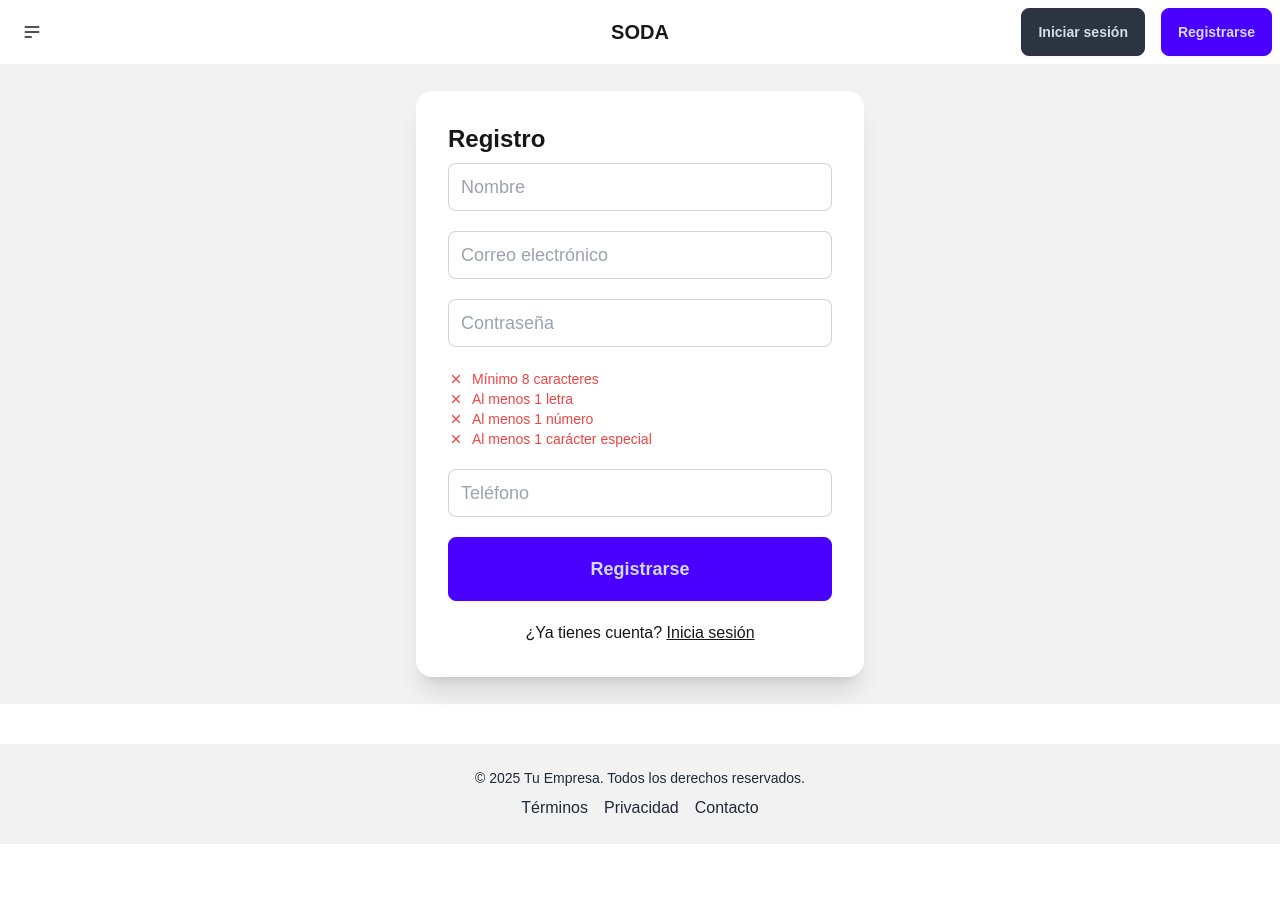
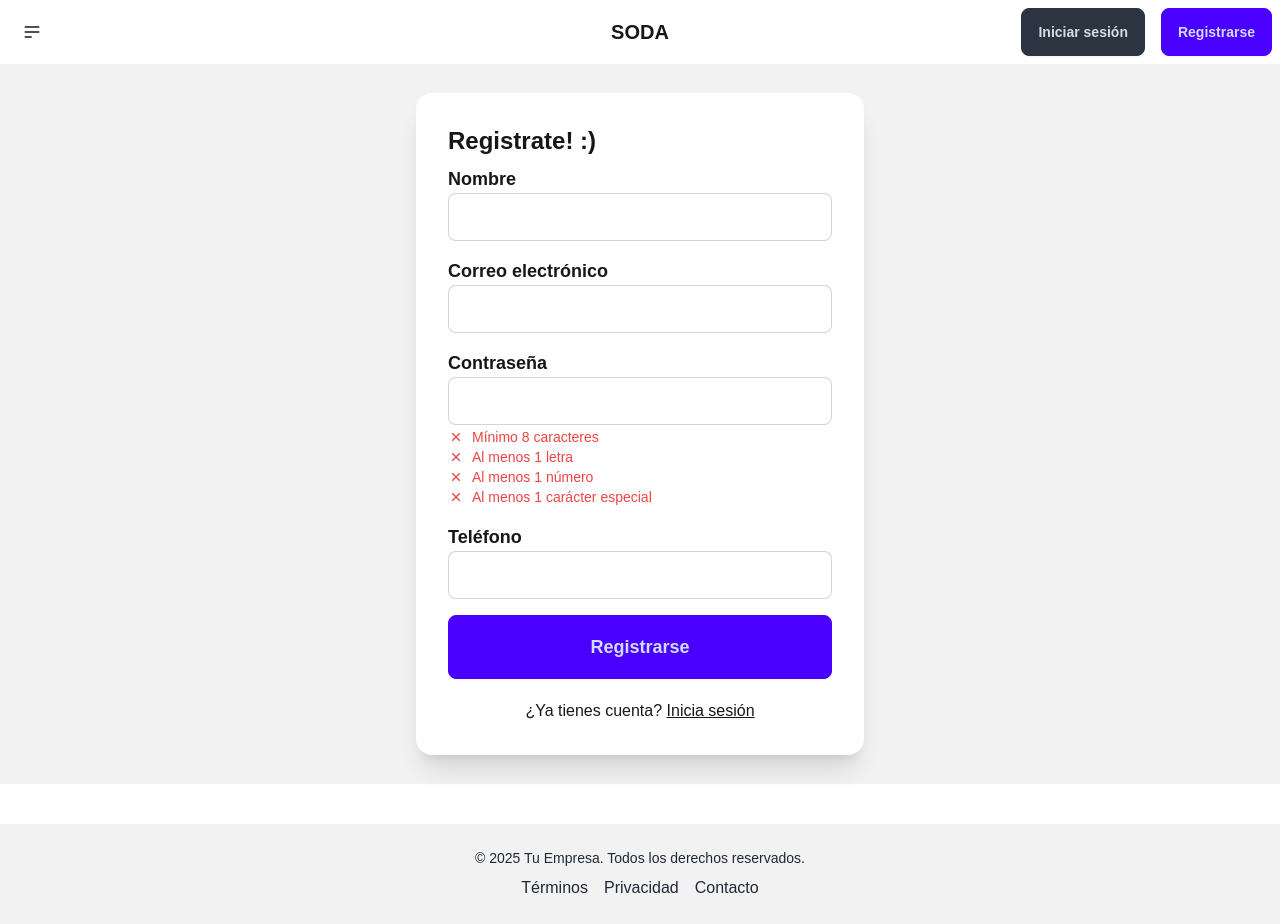
Before and after one commit to Daneteee/SODA, a Next.js app in the folder frontend/: page /register in a window 1280 px wide. Before the commit the page ends 844 px from the top, so only its background shows below. Built offline with nearby package versions, Linux system fonts and the light colour scheme.

Commit message:
Register

```diff
--- a/frontend/src/app/layout.tsx
+++ b/frontend/src/app/layout.tsx
@@ -1,5 +1,5 @@
 import { Geist, Geist_Mono } from "next/font/google";
-import Navbar from "@/components/Navbar";
+import NavbarWrapper from "@/components/NavbarWrapper"; // Usa el wrapper
 import Footer from "@/components/Footer";
 import type { Metadata } from "next";
 import "./globals.css";
@@ -22,13 +22,11 @@ export const metadata: Metadata = {
 export default function RootLayout({ children }: { children: React.ReactNode }) {
   return (
     <html lang="es">
-      <body
-        className={`${geistSans.variable} ${geistMono.variable} antialiased `}
-      >
-        <Navbar />
-        <main >{children}</main>
-      </body >
+      <body className={`${geistSans.variable} ${geistMono.variable} antialiased`}>
+        <NavbarWrapper /> {/* Este componente elige la navbar correcta */}
+        <main>{children}</main>
         <Footer />
+      </body>
     </html>
   );
 }
--- a/frontend/src/app/page.tsx
+++ b/frontend/src/app/page.tsx
@@ -4,23 +4,25 @@ export default function Home() {
   return (
     <div className="relative min-h-screen overflow-hidden bg-base-200">
       {/* SVGs de burbujas animadas */}
-      <div className="absolute inset-0 pointer-events-none">
-        {[...Array(10)].map((_, i) => (
+      <div className="absolute inset-0 pointer-events-none overflow-hidden">
+        {[...Array(15)].map((_, i) => (
           <div
             key={i}
             className={`absolute w-16 h-16 rounded-full opacity-50 animate-bubble`}
             style={{
               backgroundColor: ["#00CDB7", "#FF52D9", "#7480FF"][i % 3],
               left: `${Math.random() * 100}%`,
-              animationDelay: `${Math.random() * 5}s`,
-              animationDuration: `${5 + Math.random() * 5}s`,
+              bottom: `-${Math.random() * 10}%`, // Empiezan desde abajo
+              animationDelay: `${Math.random() * 10}s`, // Más variación en los delays
+              animationDuration: `${8 + Math.random() * 7}s`, // Duraciones más largas
+              transform: `scale(${0.5 + Math.random() * 1})`, // Tamaños variables
             }}
           />
         ))}
       </div>
 
       {/* Hero section */}
-      <div className="hero min-h-[calc(100vh-64px)] bg-base-200 relative z-10">
+      <div className="hero min-h-screen bg-transparent relative z-10">
         <div className="hero-content text-center">
           <div className="max-w-3xl">
             <h1 className="text-7xl font-bold mb-8">
@@ -52,21 +54,20 @@ export default function Home() {
       <style jsx>{`
         @keyframes bubble {
           0% {
-            transform: translateY(100vh) scale(0.8);
+            transform: translateY(0) scale(1);
             opacity: 0;
           }
-          50% {
-            opacity: 0.6;
+          20% {
+            opacity: 0.5;
           }
           100% {
-            transform: translateY(-10vh) scale(1.2);
+            transform: translateY(-100vh) scale(1.2);
             opacity: 0;
           }
         }
         .animate-bubble {
           animation: bubble linear infinite;
-          border-radius: 50%;
-          position: absolute;
+          will-change: transform, opacity;
         }
       `}</style>
     </div>
--- a/frontend/src/app/register/page.tsx
+++ b/frontend/src/app/register/page.tsx
@@ -67,39 +67,43 @@ export default function Register() {
 
 
   return (
-    <div className='flex h-[80vh] items-center justify-center transition-all duration-300 bg-base-200'>
+    <div className="flex h-[90vh] items-center justify-center transition-all duration-300 bg-base-200">
       <div className="card w-[28rem] bg-base-100 shadow-xl">
         <div className="card-body">
-          <h2 className="card-title text-2xl text-center">Registro</h2>
-          <form onSubmit={handleSubmit} className="flex flex-col gap-5">
+          <h2 className="card-title text-2xl text-center">Registrate! :)</h2>
+          <form onSubmit={handleSubmit} className="flex flex-col gap-4">
+            <div>
+              <label className="block text-lg font-semibold">Nombre</label>
               <input
                 type="text"
                 name="name"
-              placeholder="Nombre"
                 className="input input-bordered w-full text-lg p-3"
                 value={formData.name}
                 onChange={handleChange}
                 required
               />
+            </div>
+            <div>
+              <label className="block text-lg font-semibold">Correo electrónico</label>
               <input
                 type="email"
                 name="email"
-              placeholder="Correo electrónico"
                 className="input input-bordered w-full text-lg p-3"
                 value={formData.email}
                 onChange={handleChange}
                 required
               />
+            </div>
+            <div>
+              <label className="block text-lg font-semibold">Contraseña</label>
               <input
                 type="password"
                 name="password"
-              placeholder="Contraseña"
                 className="input input-bordered w-full text-lg p-3"
                 value={formData.password}
                 onChange={handleChange}
                 required
               />
-
               {/* Reglas de validación de contraseña */}
               <div className="text-sm mt-0.5">
                 {[
@@ -122,16 +126,21 @@ export default function Register() {
                   </div>
                 ))}
               </div>
+            </div>
 
+
+
+            <div>
+              <label className="block text-lg font-semibold">Teléfono</label>
               <input
                 type="text"
                 name="phone"
-              placeholder="Teléfono"
                 className="input input-bordered w-full text-lg p-3"
                 value={formData.phone}
                 onChange={handleChange}
                 required
               />
+            </div>
             <button type="submit" className="btn btn-primary btn-lg w-full">
               Registrarse
             </button>
@@ -142,5 +151,6 @@ export default function Register() {
         </div>
       </div>
     </div>
+
   );
 }
--- /dev/null
+++ b/frontend/src/components/HomeNavbar.tsx
@@ -0,0 +1,60 @@
+"use client";
+
+import { useState } from "react";
+import Link from "next/link";
+
+export default function Navbar() {
+  // Estado para simular si el usuario está logueado
+  const [isAuthenticated, setIsAuthenticated] = useState(false);
+
+  return (
+    <div className="fixed top-4 left-1/2 z-50 w-[90%] max-w-6xl -translate-x-1/2 rounded-2xl bg-opacity-40 backdrop-blur-md shadow-lg bg-base-100">
+      <div className="navbar">
+        <div className="navbar-start">
+          <div className="dropdown">
+            <div tabIndex={0} role="button" className="btn btn-ghost btn-circle">
+              <svg xmlns="http://www.w3.org/2000/svg" className="h-5 w-5" fill="none" viewBox="0 0 24 24" stroke="currentColor">
+                <path strokeLinecap="round" strokeLinejoin="round" strokeWidth="2" d="M4 6h16M4 12h16M4 18h7" />
+              </svg>
+            </div>
+            <ul tabIndex={0} className="menu menu-sm dropdown-content bg-base-100 rounded-box z-[1] mt-3 w-52 p-2 shadow">
+              <li><a>Homepage</a></li>
+              <li><a>Portfolio</a></li>
+              <li><a>About</a></li>
+            </ul>
+          </div>
+        </div>
+
+        <div className="navbar-center">
+          <Link href="/" className="btn btn-ghost text-xl">SODA</Link>
+        </div>
+
+        <div className="navbar-end">
+          {isAuthenticated ? (
+            <>
+              <button className="btn btn-ghost btn-circle">
+                <svg xmlns="http://www.w3.org/2000/svg" className="h-5 w-5" fill="none" viewBox="0 0 24 24" stroke="currentColor">
+                  <path strokeLinecap="round" strokeLinejoin="round" strokeWidth="2" d="M21 21l-6-6m2-5a7 7 0 11-14 0 7 7 0 0114 0z" />
+                </svg>
+              </button>
+              <button className="btn btn-ghost btn-circle">
+                <div className="indicator">
+                  <svg xmlns="http://www.w3.org/2000/svg" className="h-5 w-5" fill="none" viewBox="0 0 24 24" stroke="currentColor">
+                    <path strokeLinecap="round" strokeLinejoin="round" strokeWidth="2" d="M15 17h5l-1.405-1.405A2.032 2.032 0 0118 14.158V11a6.002 6.002 0 00-4-5.659V5a2 2 0 10-4 0v.341C7.67 6.165 6 8.388 6 11v3.159c0 .538-.214 1.055-.595 1.436L4 17h5m6 0v1a3 3 0 11-6 0v-1m6 0H9" />
+                  </svg>
+                  <span className="badge badge-xs badge-primary indicator-item"></span>
+                </div>
+              </button>
+            </>
+          ) : (
+            <div className="flex gap-x-4">
+              <Link href="/login" className="btn btn-neutral">Iniciar sesión</Link>
+              <Link href="/register" className="btn btn-primary">Registrarse</Link>
+            </div>
+          )}
+        </div>
+      </div>
+    </div>
+
+  );
+}
--- a/frontend/src/components/Navbar.tsx
+++ b/frontend/src/components/Navbar.tsx
@@ -8,7 +8,7 @@ export default function Navbar() {
   const [isAuthenticated, setIsAuthenticated] = useState(false);
 
   return (
-    <div className="navbar bg-base-100 rounded-lg">
+    <div className="navbar bg-base-100">
       <div className="navbar-start">
         <div className="dropdown">
           <div tabIndex={0} role="button" className="btn btn-ghost btn-circle">
--- /dev/null
+++ b/frontend/src/components/NavbarWrapper.tsx
@@ -0,0 +1,11 @@
+"use client"; // Hace que sea un componente de cliente
+
+import { usePathname } from "next/navigation";
+import HomeNavbar from "@/components/HomeNavbar";  // Navbar para la home
+import Navbar from "@/components/Navbar";  // Navbar para el resto
+
+export default function NavbarWrapper() {
+  const pathname = usePathname(); // Obtiene la ruta actual
+
+  return pathname === "/" ? <HomeNavbar /> : <Navbar />;
+}
```
Lines whose indentation alone changed are shown as unchanged.
